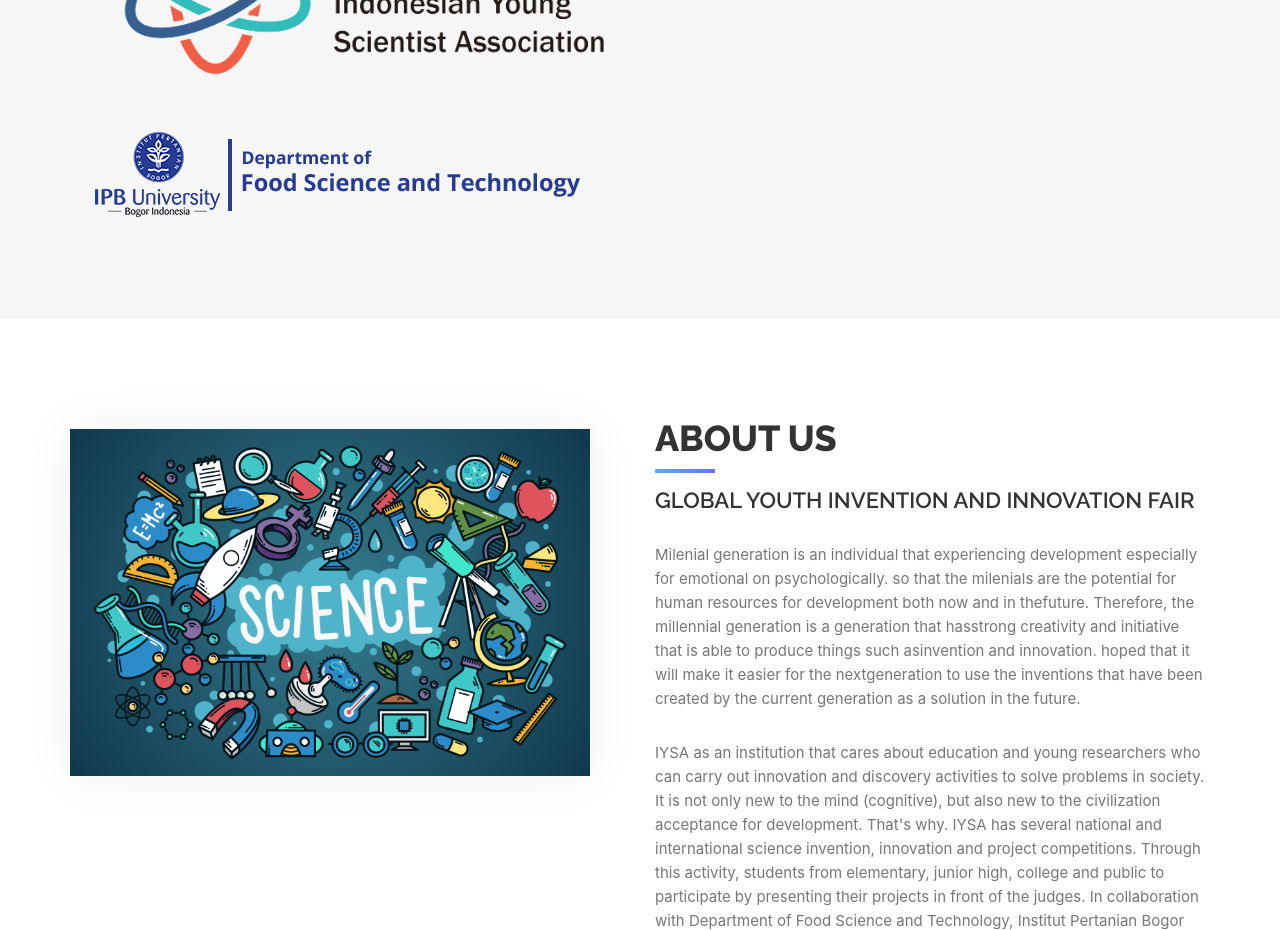
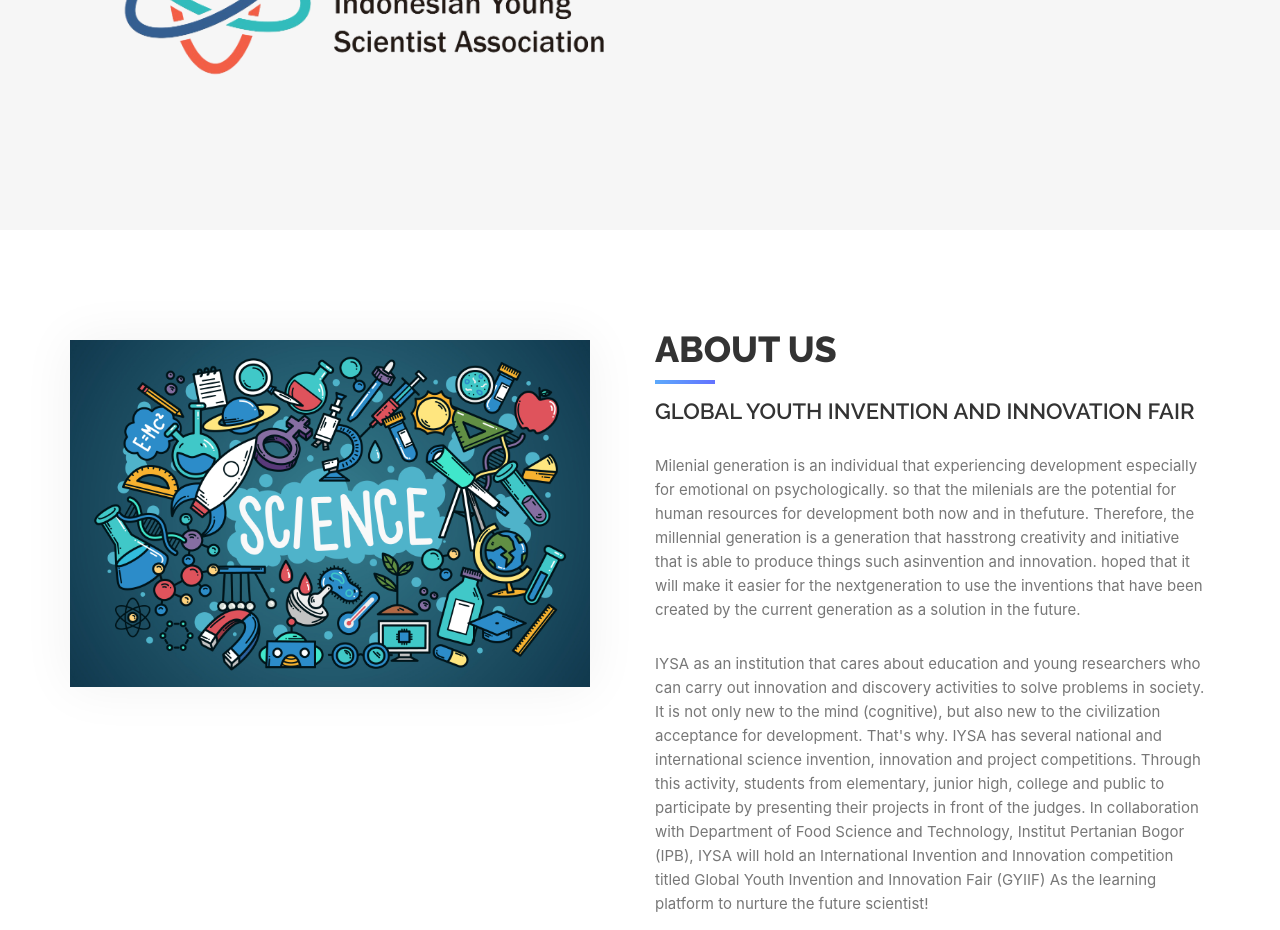
Before and after one commit to iysaofficial/Gyiif, a React (Create React App) app: page / in a window 1280 px wide. Shown: the part 1280-2210 px from the top of the page. Built offline with nearby package versions, Linux system fonts and the light colour scheme; what smooth-scroll would draw is missing.

Commit message:
fix up logo

```diff
--- a/src/components/features.jsx
+++ b/src/components/features.jsx
@@ -12,7 +12,6 @@ export const Features = (props) => {
           <div className='col-xs-12 col-md-6'>
             {' '}
             <img src='img/team/iysa.png' className='img-responsive' alt='' />{' '}
-            <img src='img/team/logo-ITP3.png' className='img-responsive' alt='' />{' '}
           </div>
           <div className='col-xs-12 col-md-6'>
             {' '}
```
